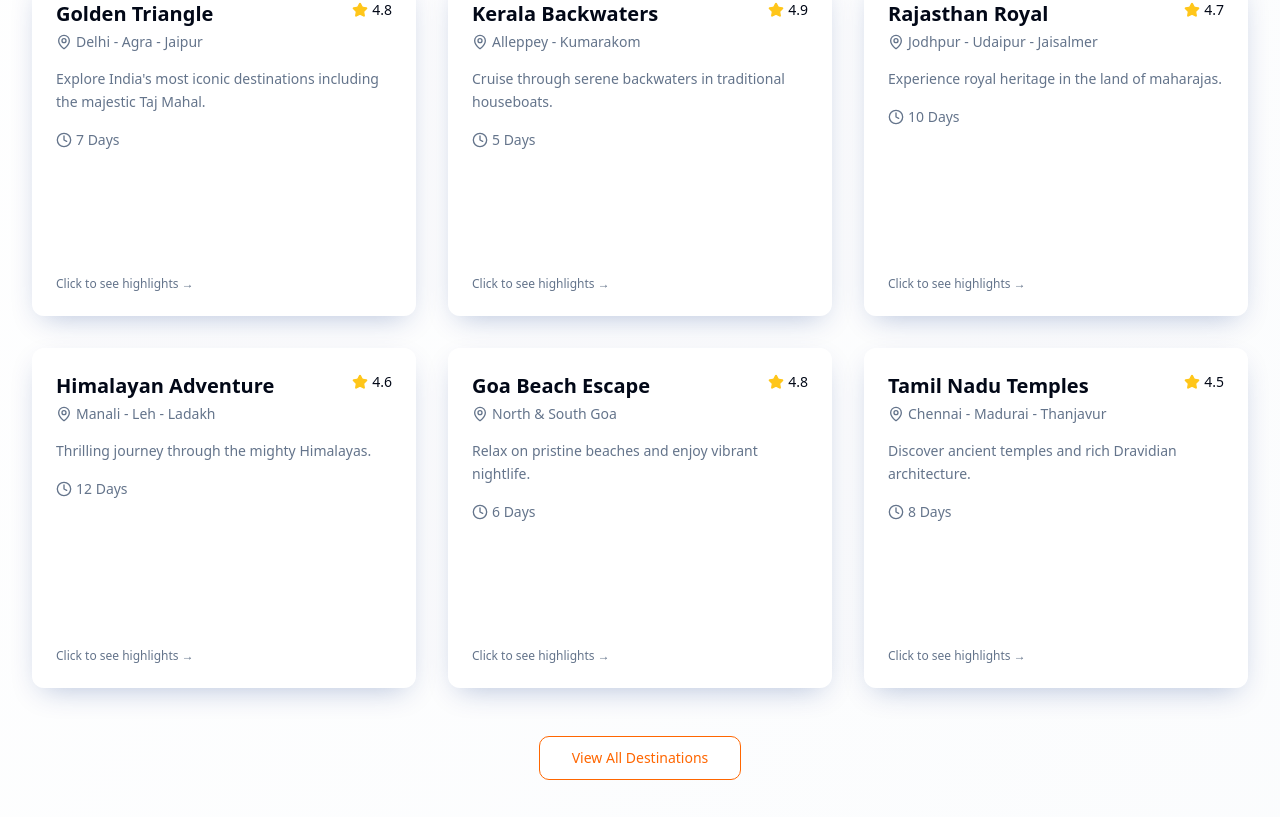
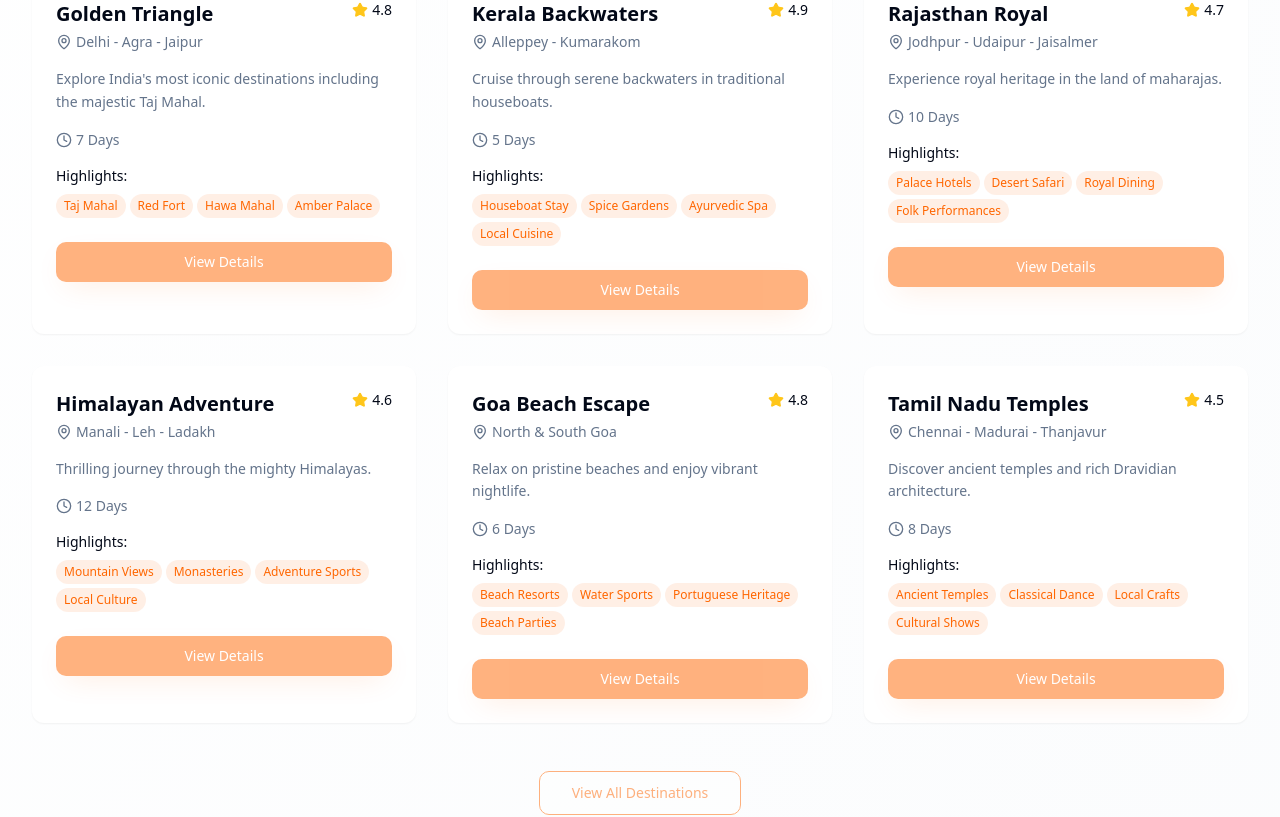
Before and after one commit to duhitadharma/greetworld-explore-india, a React (Vite) app: page / in a window 1280 px wide. Shown: the part 1668-2485 px from the top of the page. Built offline with nearby package versions, Linux system fonts and the light colour scheme.

Commit message:
Show destination highlights on the front of each card
The flip hid those details, and View Details had nowhere to go.

Co-authored-by: Cursor <cursoragent@cursor.com>

```diff
--- a/src/components/Destinations.tsx
+++ b/src/components/Destinations.tsx
@@ -1,11 +1,9 @@
 import { Button } from "@/components/ui/button";
+import { Card, CardContent } from "@/components/ui/card";
 import { MapPin, Clock, Star } from "lucide-react";
 import destinationsImage from "@/assets/indian-destinations.jpg";
-import { useState } from "react";
 
 const Destinations = () => {
-  const [flipped, setFlipped] = useState<number | null>(null);
-
   const destinations = [
     {
       name: "Golden Triangle",
@@ -91,18 +89,8 @@ const Destinations = () => {
         {/* Destinations Grid */}
         <div className="grid grid-cols-1 md:grid-cols-2 lg:grid-cols-3 gap-8">
           {destinations.map((destination, index) => (
-            <div
-              key={index}
-              className="cursor-pointer [perspective:1000px] h-[340px]"
-              onClick={() => setFlipped(flipped === index ? null : index)}
-            >
-              <div
-                className={`relative w-full h-full transition-transform duration-500 [transform-style:preserve-3d] ${
-                  flipped === index ? "[transform:rotateY(180deg)]" : ""
-                }`}
-              >
-                {/* Front */}
-                <div className="absolute inset-0 [backface-visibility:hidden] rounded-xl shadow-cool hover:shadow-elevated transition-shadow bg-card p-6 flex flex-col">
+            <Card key={index} className="overflow-hidden border-0 shadow-cool hover:shadow-elevated transition-all duration-300">
+              <CardContent className="p-6">
                 <div className="flex justify-between items-start mb-4">
                   <div>
                     <h3 className="text-xl font-bold text-foreground mb-1">
@@ -128,33 +116,28 @@ const Destinations = () => {
                   {destination.duration}
                 </div>
 
-                  <p className="text-xs text-muted-foreground mt-auto">Click to see highlights →</p>
-                </div>
-
-                {/* Back */}
-                <div className="absolute inset-0 [backface-visibility:hidden] [transform:rotateY(180deg)] rounded-xl shadow-cool bg-gradient-hero text-white p-6 flex flex-col">
-                  <h3 className="text-xl font-bold mb-4">{destination.name}</h3>
-                  <div className="text-sm font-medium mb-3">Highlights:</div>
-                  <div className="flex flex-wrap gap-2 mb-6">
+                <div className="space-y-2 mb-6">
+                  <div className="text-sm font-medium text-foreground">Highlights:</div>
+                  <div className="flex flex-wrap gap-1">
                     {destination.highlights.map((highlight, idx) => (
                       <span
                         key={idx}
-                        className="px-3 py-1 bg-white/20 text-white text-xs rounded-full backdrop-blur-sm"
+                        className="px-2 py-1 bg-primary/10 text-primary text-xs rounded-full"
                       >
                         {highlight}
                       </span>
                     ))}
                   </div>
+                </div>
+
                 <Button
-                    className="w-full mt-auto bg-white/20 hover:bg-white/30 text-white backdrop-blur-sm border border-white/30"
-                    onClick={(e) => e.stopPropagation()}
+                  disabled
+                  className="w-full bg-saffron text-white shadow-warm"
                 >
                   View Details
                 </Button>
-                  <p className="text-xs text-white/70 mt-2 text-center">Click to flip back</p>
-                </div>
-              </div>
-            </div>
+              </CardContent>
+            </Card>
           ))}
         </div>
 
@@ -163,7 +146,8 @@ const Destinations = () => {
           <Button
             variant="outline"
             size="lg"
-            className="px-8 py-4 border-primary text-primary hover:bg-primary hover:text-primary-foreground"
+            disabled
+            className="px-8 py-4 border-primary text-primary"
           >
             View All Destinations
           </Button>
```
Lines whose indentation alone changed are shown as unchanged.
